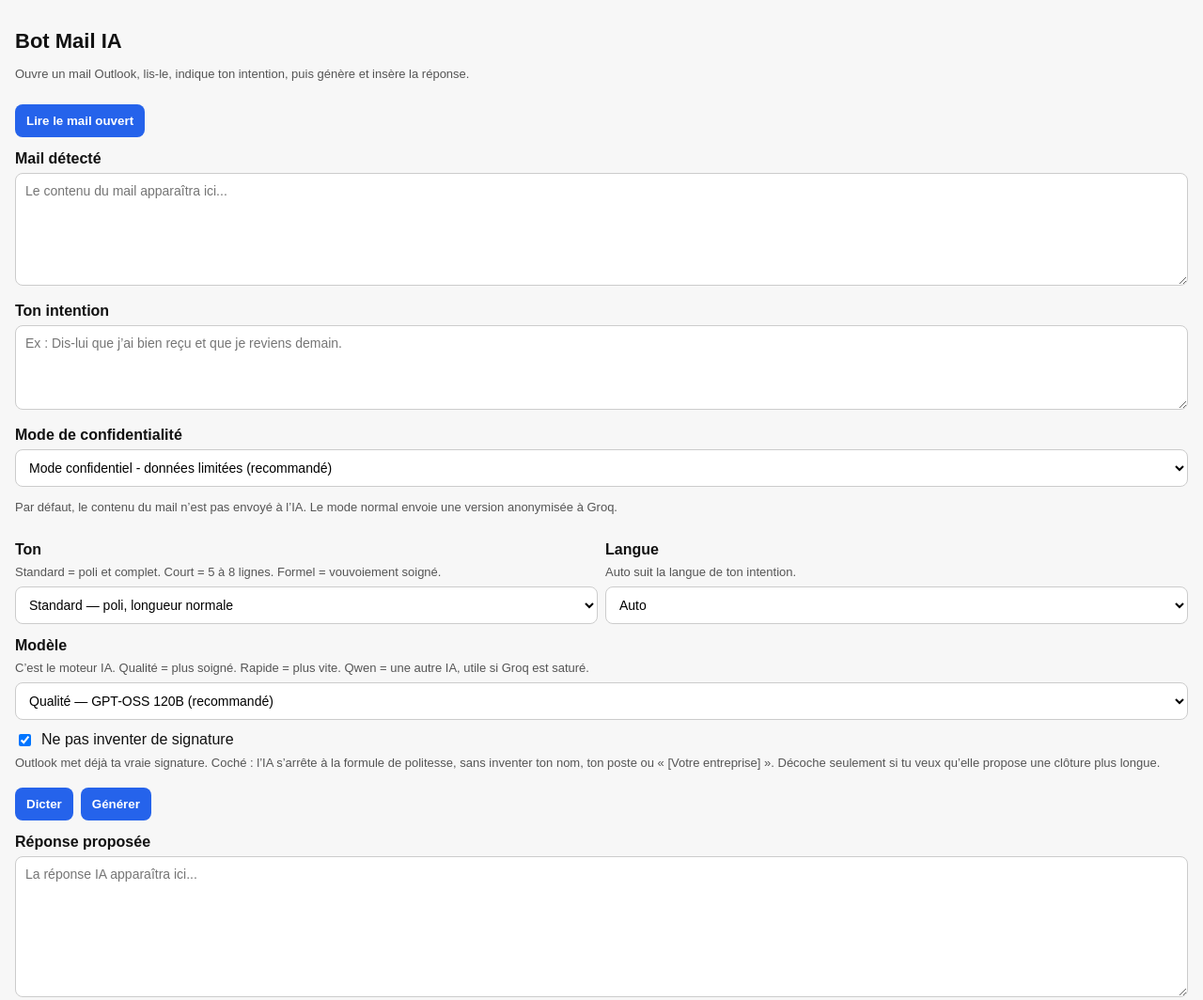
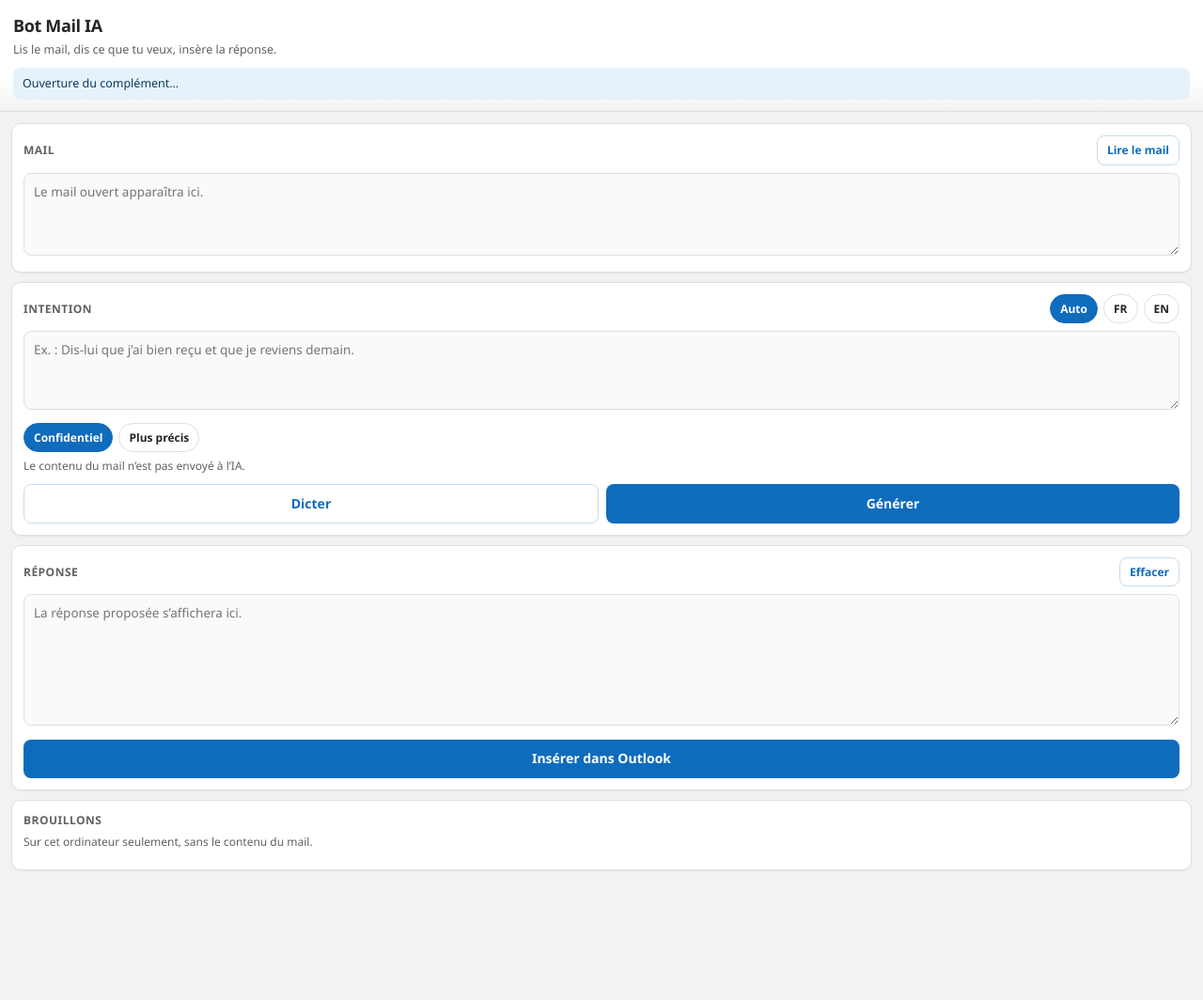
Before and after one commit to mlecomte1/bot-mail-outlook-addin, a website: page public/taskpane.html in a window 1280 px wide. Shown: the top 1064 px of the page at 94% size. After the commit the page ends 938 px from the top, so only its background shows below. Drawn offline with Linux system fonts and the light colour scheme; a script that the page names is missing.

Commit message:
Simplify the taskpane: drop extra settings and tighten the layout.
Co-authored-by: Cursor <cursoragent@cursor.com>

```diff
--- a/public/taskpane.css
+++ b/public/taskpane.css
@@ -1,156 +1,273 @@
+:root {
+  --bg: #f3f2f1;
+  --card: #ffffff;
+  --text: #242424;
+  --muted: #616161;
+  --line: #e1dfdd;
+  --accent: #0f6cbd;
+  --accent-hover: #115ea3;
+  --accent-soft: #e6f2fb;
+  --danger: #c50f1f;
+  --ok: #0e7c3a;
+  --radius: 10px;
+  --shadow: 0 1px 2px rgba(0, 0, 0, 0.06);
+}
+
+* {
+  box-sizing: border-box;
+}
+
+html,
 body {
-  font-family: Arial, sans-serif;
   margin: 0;
-  background: #f7f7f7;
-  color: #111;
+  min-height: 100%;
+}
+
+body {
+  font-family: "Segoe UI", "Segoe UI Variable", system-ui, sans-serif;
+  background: var(--bg);
+  color: var(--text);
+  font-size: 14px;
+  line-height: 1.45;
+}
+
+.top {
+  position: sticky;
+  top: 0;
+  z-index: 2;
+  padding: 14px 14px 12px;
+  background: linear-gradient(180deg, #ffffff 70%, rgba(243, 242, 241, 0.92));
+  border-bottom: 1px solid var(--line);
+}
+
+h1 {
+  margin: 0;
+  font-size: 18px;
+  font-weight: 650;
+  letter-spacing: -0.02em;
+}
+
+.lede {
+  margin: 4px 0 0;
+  color: var(--muted);
+  font-size: 12.5px;
+}
+
+.status {
+  margin: 10px 0 0;
+  padding: 8px 10px;
+  border-radius: 8px;
+  background: var(--accent-soft);
+  color: #0c3b5e;
+  font-size: 12.5px;
+}
+
+.status.error {
+  background: #fde7e9;
+  color: var(--danger);
+  font-weight: 600;
+}
+
+.status.ok {
+  background: #e7f6ec;
+  color: var(--ok);
 }
 
 main {
-  padding: 16px;
+  padding: 12px;
+  display: grid;
+  gap: 10px;
 }
 
-h1 {
-  font-size: 22px;
+.card {
+  background: var(--card);
+  border: 1px solid var(--line);
+  border-radius: var(--radius);
+  box-shadow: var(--shadow);
+  padding: 12px;
+}
+
+.card-head {
+  display: flex;
+  align-items: center;
+  justify-content: space-between;
+  gap: 8px;
   margin-bottom: 8px;
 }
 
-.small,
-.hint {
-  font-size: 13px;
-  color: #555;
-  line-height: 1.4;
+h2 {
+  margin: 0;
+  font-size: 12px;
+  font-weight: 650;
+  text-transform: uppercase;
+  letter-spacing: 0.04em;
+  color: var(--muted);
 }
 
 .hint {
-  font-weight: normal;
-  margin: 0 0 6px;
-}
-
-label {
-  display: block;
-  font-weight: bold;
-  margin-top: 14px;
-  margin-bottom: 6px;
-}
-
-label.check {
-  display: flex;
-  align-items: flex-start;
-  gap: 8px;
-  font-weight: normal;
-  margin-top: 12px;
-}
-
-label.check input {
-  margin-top: 3px;
+  margin: 6px 0 0;
+  color: var(--muted);
+  font-size: 12px;
 }
 
 textarea {
   width: 100%;
-  min-height: 90px;
-  box-sizing: border-box;
+  margin: 0;
   padding: 10px;
   resize: vertical;
-  border: 1px solid #ccc;
+  border: 1px solid var(--line);
   border-radius: 8px;
-  font-family: Arial, sans-serif;
-  font-size: 14px;
+  background: #fafafa;
+  color: var(--text);
+  font-family: inherit;
+  font-size: 13.5px;
+  line-height: 1.45;
+}
+
+textarea:focus {
+  outline: 2px solid #b4d6f3;
+  outline-offset: 1px;
+  border-color: var(--accent);
+  background: #fff;
 }
 
 #emailText {
-  min-height: 120px;
+  min-height: 88px;
+  max-height: 160px;
+}
+
+#intentionText {
+  min-height: 84px;
 }
 
 #replyText {
-  min-height: 150px;
+  min-height: 140px;
 }
 
-select {
-  width: 100%;
-  box-sizing: border-box;
-  padding: 10px;
-  border: 1px solid #ccc;
-  border-radius: 8px;
-  font-family: Arial, sans-serif;
-  font-size: 14px;
-  background: white;
+.toolbar {
+  margin-top: 8px;
 }
 
-.grid-2 {
-  display: grid;
-  grid-template-columns: 1fr 1fr;
+.pills {
+  display: flex;
+  flex-wrap: wrap;
+  gap: 6px;
+}
+
+.pills button {
+  margin: 0;
+  padding: 6px 10px;
+  border: 1px solid var(--line);
+  border-radius: 999px;
+  background: #fff;
+  color: var(--text);
+  font-size: 12px;
+  font-weight: 600;
+}
+
+.pills button:hover {
+  background: var(--accent-soft);
+  border-color: #c5dcf0;
+}
+
+.pills button.active {
+  background: var(--accent);
+  border-color: var(--accent);
+  color: #fff;
+}
+
+.actions {
+  display: flex;
   gap: 8px;
+  margin-top: 10px;
 }
 
 button {
-  border: none;
+  appearance: none;
+  border: 0;
   border-radius: 8px;
   padding: 10px 12px;
-  margin-top: 10px;
-  background: #2563eb;
-  color: white;
+  background: var(--accent);
+  color: #fff;
+  font: inherit;
+  font-weight: 650;
   cursor: pointer;
-  font-weight: bold;
 }
 
 button:hover {
-  background: #1d4ed8;
+  background: var(--accent-hover);
+}
+
+button:focus-visible {
+  outline: 2px solid #b4d6f3;
+  outline-offset: 2px;
 }
 
 button:disabled {
-  opacity: 0.65;
+  opacity: 0.6;
   cursor: wait;
 }
 
-button.secondary {
-  background: #666;
+button.secondary,
+button.ghost {
+  background: #fff;
+  color: var(--accent);
+  border: 1px solid #c5dcf0;
 }
 
-button.secondary:hover {
-  background: #444;
+button.secondary:hover,
+button.ghost:hover {
+  background: var(--accent-soft);
+}
+
+button.ghost {
+  padding: 6px 10px;
+  font-size: 12px;
+}
+
+.actions button {
+  flex: 1;
 }
 
 button.listening {
-  background: #b91c1c;
-}
-
-.row {
-  display: flex;
-  gap: 8px;
-  flex-wrap: wrap;
+  background: var(--danger);
+  border-color: var(--danger);
+  color: #fff;
 }
 
 #draftList {
   list-style: none;
+  margin: 8px 0 0;
   padding: 0;
-  margin: 0;
+  display: grid;
+  gap: 6px;
 }
 
 #draftList li {
-  margin-top: 8px;
+  margin: 0;
 }
 
 #draftList button {
   width: 100%;
-  margin-top: 0;
-  background: white;
-  color: #111;
-  border: 1px solid #ccc;
-  font-weight: normal;
+  margin: 0;
+  padding: 8px 10px;
+  background: #fafafa;
+  color: var(--text);
+  border: 1px solid var(--line);
+  font-weight: 500;
   text-align: left;
+  font-size: 12.5px;
 }
 
 #draftList button:hover {
-  background: #eef2ff;
+  background: var(--accent-soft);
+  border-color: #c5dcf0;
 }
 
-#status {
-  margin-top: 12px;
-  font-size: 13px;
-  color: #333;
+#draftList .empty {
+  padding: 4px 0;
+  color: var(--muted);
+  font-size: 12.5px;
+  border: 0;
+  background: none;
 }
-
-#status.error {
-  color: #b91c1c;
-  font-weight: bold;
-}
--- a/public/taskpane.html
+++ b/public/taskpane.html
@@ -7,89 +7,77 @@
     content="default-src 'self'; script-src 'self' https://appsforoffice.microsoft.com https://ajax.aspnetcdn.com; style-src 'self'; connect-src 'self' https://www.google.com https://www.googleapis.com https://speech.googleapis.com; img-src 'self'; media-src 'self'; object-src 'none'; base-uri 'self'; form-action 'none'"
   />
   <meta http-equiv="Referrer-Policy" content="no-referrer" />
+  <meta name="viewport" content="width=device-width, initial-scale=1" />
   <title>Bot Mail IA</title>
   <link rel="stylesheet" href="./taskpane.css" />
   <script src="https://appsforoffice.microsoft.com/lib/1/hosted/office.js"></script>
 </head>
 <body>
+  <header class="top">
+    <div>
+      <h1>Bot Mail IA</h1>
+      <p class="lede">Lis le mail, dis ce que tu veux, insère la réponse.</p>
+    </div>
+    <p id="status" class="status" role="status">Ouverture du complément…</p>
+  </header>
+
   <main>
-    <h1>Bot Mail IA</h1>
+    <section class="card">
+      <div class="card-head">
+        <h2>Mail</h2>
+        <button id="readMailBtn" class="ghost" type="button">Lire le mail</button>
+      </div>
+      <textarea
+        id="emailText"
+        placeholder="Le mail ouvert apparaîtra ici."
+      ></textarea>
+    </section>
 
-    <p class="small">
-      Ouvre un mail Outlook, lis-le, indique ton intention, puis génère et insère la réponse.
-    </p>
+    <section class="card">
+      <div class="card-head">
+        <h2>Intention</h2>
+        <div class="pills" id="languagePills" role="group" aria-label="Langue">
+          <button type="button" data-lang="auto" class="active">Auto</button>
+          <button type="button" data-lang="fr">FR</button>
+          <button type="button" data-lang="en">EN</button>
+        </div>
+      </div>
+      <textarea
+        id="intentionText"
+        placeholder="Ex. : Dis-lui que j’ai bien reçu et que je reviens demain."
+      ></textarea>
+      <div class="toolbar">
+        <div class="pills" id="privacyPills" role="group" aria-label="Confidentialité">
+          <button type="button" data-privacy="confidential" class="active">Confidentiel</button>
+          <button type="button" data-privacy="normal">Plus précis</button>
+        </div>
+        <p class="hint" id="privacyHint">Le contenu du mail n’est pas envoyé à l’IA.</p>
+      </div>
+      <div class="actions">
+        <button id="voiceBtn" class="secondary" type="button">Dicter</button>
+        <button id="generateBtn" type="button">Générer</button>
+      </div>
+    </section>
 
-    <button id="readMailBtn">Lire le mail ouvert</button>
+    <section class="card">
+      <div class="card-head">
+        <h2>Réponse</h2>
+        <button id="clearBtn" class="ghost" type="button">Effacer</button>
+      </div>
+      <textarea
+        id="replyText"
+        placeholder="La réponse proposée s’affichera ici."
+      ></textarea>
+      <div class="actions">
+        <button id="insertBtn" type="button">Insérer dans Outlook</button>
+      </div>
+    </section>
 
-    <label for="emailText">Mail détecté</label>
-    <textarea id="emailText" placeholder="Le contenu du mail apparaîtra ici..."></textarea>
-
-    <label for="intentionText">Ton intention</label>
-    <textarea id="intentionText" placeholder="Ex : Dis-lui que j’ai bien reçu et que je reviens demain."></textarea>
-
-    <label for="privacyMode">Mode de confidentialité</label>
-    <select id="privacyMode">
-      <option value="confidential" selected>Mode confidentiel - données limitées (recommandé)</option>
-      <option value="normal">Mode normal - réponse plus précise</option>
-    </select>
-
-    <p class="small">
-      Par défaut, le contenu du mail n’est pas envoyé à l’IA. Le mode normal envoie une version anonymisée à Groq.
-    </p>
-
-    <div class="grid-2">
-      <div>
-        <label for="toneSelect">Ton</label>
-        <p class="hint">Standard = poli et complet. Court = 5 à 8 lignes. Formel = vouvoiement soigné.</p>
-        <select id="toneSelect">
-          <option value="standard">Standard — poli, longueur normale</option>
-          <option value="court">Court — 5 à 8 lignes</option>
-          <option value="formel">Formel — vouvoiement, plus cérémonieux</option>
-        </select>
-      </div>
-      <div>
-        <label for="languageSelect">Langue</label>
-        <p class="hint">Auto suit la langue de ton intention.</p>
-        <select id="languageSelect">
-          <option value="auto">Auto</option>
-          <option value="fr">Français</option>
-          <option value="en">English</option>
-        </select>
-      </div>
-    </div>
-
-    <label for="modelSelect">Modèle</label>
-    <p class="hint">C’est le moteur IA. Qualité = plus soigné. Rapide = plus vite. Qwen = une autre IA, utile si Groq est saturé.</p>
-    <select id="modelSelect">
-      <option value="openai/gpt-oss-120b">Qualité — GPT-OSS 120B (recommandé)</option>
-      <option value="openai/gpt-oss-20b">Rapide — GPT-OSS 20B</option>
-      <option value="qwen/qwen3.8-27b">Alternative — Qwen 3.8 27B</option>
-    </select>
-
-    <label class="check" for="noSignature">
-      <input id="noSignature" type="checkbox" checked />
-      Ne pas inventer de signature
-    </label>
-    <p class="hint">Outlook met déjà ta vraie signature. Coché : l’IA s’arrête à la formule de politesse, sans inventer ton nom, ton poste ou « [Votre entreprise] ». Décoche seulement si tu veux qu’elle propose une clôture plus longue.</p>
-
-    <div class="row">
-      <button id="voiceBtn" type="button">Dicter</button>
-      <button id="generateBtn" type="button">Générer</button>
-    </div>
-
-    <label for="replyText">Réponse proposée</label>
-    <textarea id="replyText" placeholder="La réponse IA apparaîtra ici..."></textarea>
-
-    <div class="row">
-      <button id="insertBtn" type="button">Insérer dans Outlook</button>
-      <button id="clearBtn" class="secondary" type="button">Effacer</button>
-    </div>
-
-    <label>Brouillons récents</label>
-    <p class="small">Stockés uniquement sur cet ordinateur, sans le contenu du mail.</p>
-    <ul id="draftList"></ul>
-
-    <p id="status"></p>
+    <section class="card drafts">
+      <h2>Brouillons</h2>
+      <p class="hint">Sur cet ordinateur seulement, sans le contenu du mail.</p>
+      <ul id="draftList"></ul>
+    </section>
   </main>
 
   <script src="./taskpane.js"></script>
--- a/public/taskpane.js
+++ b/public/taskpane.js
@@ -5,6 +5,8 @@ let officeReady = false;
 let recognition = null;
 let listening = false;
 let uiBound = false;
+let privacyMode = "confidential";
+let language = "auto";
 
 function getApiUrl() {
   return new URL("/api/generate-reply", window.location.href).toString();
@@ -15,12 +17,13 @@ Office.onReady((info) => {
 
   if (info.host === Office.HostType.Outlook) {
     officeReady = true;
-    setStatus("Complément prêt. Lis le mail, puis génère une réponse.");
+    setStatus("Complément prêt.");
+    readCurrentMail();
     return;
   }
 
   officeReady = false;
-  setStatus("Pour insérer le texte dans un mail, ouvre ce panneau depuis Outlook.");
+  setStatus("Ouvre ce panneau depuis Outlook pour lire et insérer un mail.");
 });
 
 document.addEventListener("DOMContentLoaded", () => {
@@ -37,13 +40,42 @@ function bindUi() {
   document.getElementById("generateBtn").addEventListener("click", generateReply);
   document.getElementById("insertBtn").addEventListener("click", insertReplyIntoOutlook);
   document.getElementById("clearBtn").addEventListener("click", clearAll);
+  bindPills("privacyPills", "data-privacy", (value) => {
+    privacyMode = value;
+    updatePrivacyHint();
+  });
+  bindPills("languagePills", "data-lang", (value) => {
+    language = value;
+  });
+  updatePrivacyHint();
   renderDrafts();
+}
+
+function bindPills(listId, attr, onChange) {
+  const root = document.getElementById(listId);
+  root.addEventListener("click", (event) => {
+    const button = event.target.closest(`button[${attr}]`);
+    if (!button) {
+      return;
+    }
+    root.querySelectorAll("button").forEach((item) => item.classList.remove("active"));
+    button.classList.add("active");
+    onChange(button.getAttribute(attr));
+  });
+}
+
+function updatePrivacyHint() {
+  document.getElementById("privacyHint").textContent =
+    privacyMode === "normal"
+      ? "Version anonymisée du mail envoyée à l’IA."
+      : "Le contenu du mail n’est pas envoyé à l’IA.";
 }
 
 function setStatus(message, isError) {
   const statusEl = document.getElementById("status");
   statusEl.textContent = message;
   statusEl.classList.toggle("error", Boolean(isError));
+  statusEl.classList.toggle("ok", !isError && /prêt|générée|insérée|lu|dictée|restauré/i.test(message));
 }
 
 function escapeHtml(text) {
@@ -176,10 +208,11 @@ async function readCurrentMail() {
   lines.push(await getMailBody(item));
 
   document.getElementById("emailText").value = lines.join("\n").trim();
+  document.getElementById("intentionText").focus();
   setStatus(
     composeType
-      ? "Mail lu (mode rédaction, citation incluse si disponible)."
-      : "Mail lu depuis Outlook."
+      ? "Mail lu (mode rédaction)."
+      : "Mail lu."
   );
 }
 
@@ -194,7 +227,7 @@ function toggleDictation() {
 
   if (!SpeechRecognition) {
     intentionEl.focus();
-    setStatus("Dictée du navigateur indisponible. Appuie sur Windows + H.");
+    setStatus("Dictée indisponible. Appuie sur Windows + H.");
     return;
   }
 
@@ -204,7 +237,7 @@ function toggleDictation() {
   }
 
   recognition = new SpeechRecognition();
-  recognition.lang = document.getElementById("languageSelect").value === "en" ? "en-US" : "fr-FR";
+  recognition.lang = language === "en" ? "en-US" : "fr-FR";
   recognition.continuous = false;
   recognition.interimResults = false;
 
@@ -274,19 +307,29 @@ function renderDrafts() {
   const drafts = loadDrafts();
   list.innerHTML = "";
 
+  if (!drafts.length) {
+    const item = document.createElement("li");
+    item.className = "empty";
+    item.textContent = "Aucun brouillon pour l’instant.";
+    list.appendChild(item);
+    return;
+  }
+
   drafts.forEach((draft) => {
     const item = document.createElement("li");
     const button = document.createElement("button");
-    const when = draft.at ? new Date(draft.at).toLocaleString("fr-FR") : "";
+    const when = draft.at ? new Date(draft.at).toLocaleString("fr-FR", {
+      day: "2-digit",
+      month: "short",
+      hour: "2-digit",
+      minute: "2-digit",
+    }) : "";
     const preview = (draft.intention || "Brouillon").slice(0, 70);
     button.type = "button";
-    button.textContent = `${when} — ${preview}`;
+    button.textContent = `${when} · ${preview}`;
     button.addEventListener("click", () => {
       document.getElementById("intentionText").value = draft.intention || "";
       document.getElementById("replyText").value = draft.reply || "";
-      if (draft.tone) {
-        document.getElementById("toneSelect").value = draft.tone;
-      }
       setStatus("Brouillon restauré.");
     });
     item.appendChild(button);
@@ -297,26 +340,27 @@ function renderDrafts() {
 async function generateReply() {
   const email = document.getElementById("emailText").value.trim();
   const intention = document.getElementById("intentionText").value.trim();
-  const privacyMode = document.getElementById("privacyMode").value;
   const generateBtn = document.getElementById("generateBtn");
 
   if (privacyMode !== "confidential" && !email) {
-    setStatus("Aucun mail à traiter. Clique d'abord sur « Lire le mail ouvert ».", true);
+    setStatus("Lis d’abord le mail ouvert.", true);
     return;
   }
 
   if (!intention) {
     setStatus("Ajoute ton intention avant de générer.", true);
+    document.getElementById("intentionText").focus();
     return;
   }
 
   setStatus(
     privacyMode === "confidential"
-      ? "Génération IA en cours en mode confidentiel..."
-      : "Génération IA en cours en mode normal..."
+      ? "Génération en cours (mode confidentiel)…"
+      : "Génération en cours…"
   );
 
   generateBtn.disabled = true;
+  generateBtn.textContent = "Génération…";
 
   try {
     let officeToken = "";
@@ -329,10 +373,10 @@ async function generateReply() {
       intention,
       privacyMode: privacyMode === "normal" ? "normal" : "confidential",
       officeToken,
-      tone: document.getElementById("toneSelect").value,
-      language: document.getElementById("languageSelect").value,
-      model: document.getElementById("modelSelect").value,
-      noSignature: document.getElementById("noSignature").checked,
+      tone: "standard",
+      language,
+      model: "openai/gpt-oss-120b",
+      noSignature: true,
       email: privacyMode === "confidential" ? "confidential" : email,
     };
 
@@ -356,33 +400,29 @@ async function generateReply() {
     }
 
     if (!response.ok) {
-      const message = data.error || "Erreur lors de la génération du texte.";
-      setStatus(message, true);
+      setStatus(data.error || "Erreur lors de la génération du texte.", true);
       return;
     }
 
     if (!data.reply) {
-      setStatus("Erreur lors de la génération : aucun texte renvoyé.", true);
+      setStatus("L’IA n’a renvoyé aucun texte.", true);
       return;
     }
 
     document.getElementById("replyText").value = data.reply;
+    document.getElementById("replyText").focus();
     saveDraft({
       at: Date.now(),
       intention,
       reply: data.reply,
-      tone: payload.tone,
     });
-    setStatus(
-      payload.privacyMode === "confidential"
-        ? "Réponse générée en mode confidentiel."
-        : "Réponse générée en mode normal."
-    );
+    setStatus("Réponse générée.");
   } catch (error) {
     console.error(error);
     setStatus(error?.message || "Impossible de contacter l'API IA.", true);
   } finally {
     generateBtn.disabled = false;
+    generateBtn.textContent = "Générer";
   }
 }
 
```
Also changed, not shown: manifest.xml (+5 -5 lines).
